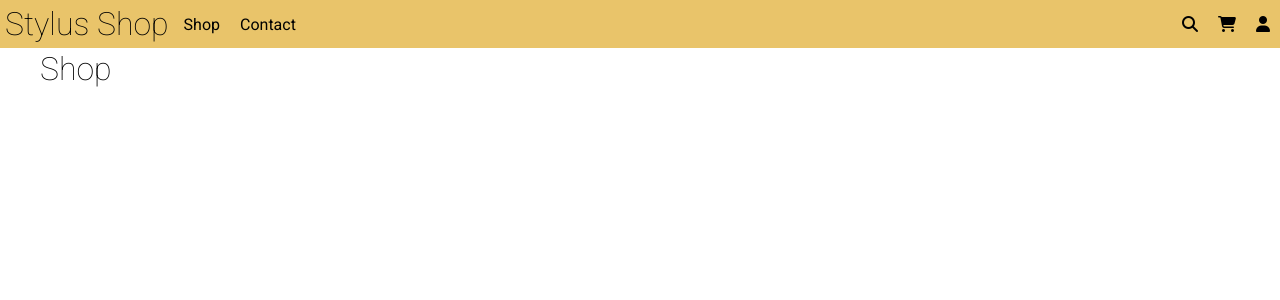
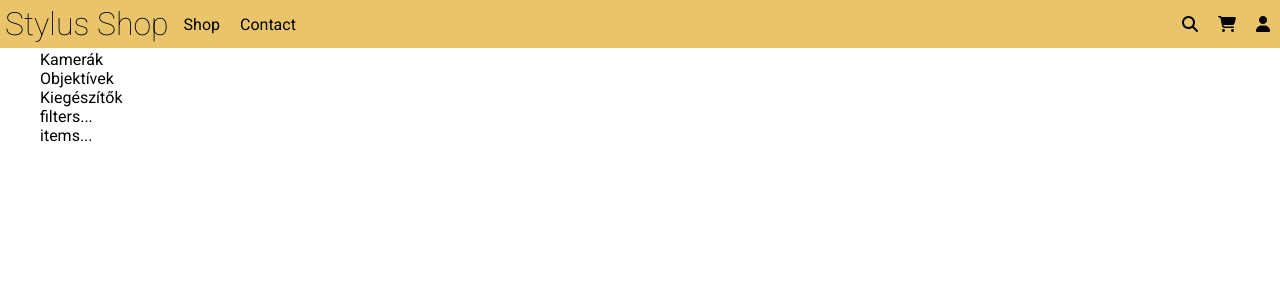
Before and after one commit to robertvari/StylusShop, a React (Create React App) app in the folder stylus_gui/: page /shop in a window 1280 px wide. Shown: the top 300 px of the page. Built offline with nearby package versions, Linux system fonts and the light colour scheme; data requests are answered from the project's data file.

Commit message:
Category component .env

```diff
--- a/stylus_gui/src/components/Home.js
+++ b/stylus_gui/src/components/Home.js
@@ -5,11 +5,12 @@ import PostCard from "./home/PostCard";
 
 function Home(props) {
     const [posts, set_posts] = useState([])
+    const API_URL = process.env.REACT_APP_API_URL
 
     const fetch_items = () => {
         axios({
             method: "get",
-            url: "http://localhost:3001/home"
+            url: `${API_URL}/home`
         })
             .then(res => set_posts(res.data))
             .catch(err => console.log(err))
--- a/stylus_gui/src/components/Shop.js
+++ b/stylus_gui/src/components/Shop.js
@@ -1,8 +1,23 @@
 import React from 'react';
+import Categories from "./shop/Categories";
 
 function Shop(props) {
     return (
-        <h1>Shop</h1>
+        <div>
+            <Categories/>
+
+            <div className="shop-container">
+
+                <div className="filter-layout">
+                    filters...
+                </div>
+
+                <div className="shop-grid">
+                    items...
+                </div>
+            </div>
+
+        </div>
     );
 }
 
--- a/stylus_gui/src/components/home/ImageSlider.js
+++ b/stylus_gui/src/components/home/ImageSlider.js
@@ -4,11 +4,12 @@ import axios from "axios";
 function ImageSlider(props) {
     const [items, set_items] = useState([])
     const [counter, set_counter] = useState(0)
+    const API_URL = process.env.REACT_APP_API_URL
 
     const fetch_items = () => {
         axios({
             method: "get",
-            url: "http://localhost:3001/slideshow"
+            url: `${API_URL}/slideshow`
         })
             .then(res => set_items(res.data))
             .catch(err => console.log(err))
--- /dev/null
+++ b/stylus_gui/src/components/shop/Categories.js
@@ -0,0 +1,30 @@
+import React, {useState, useEffect} from 'react';
+import axios from "axios";
+
+function Categories(props) {
+    const [categories, set_categories] = useState([])
+    const API_URL = process.env.REACT_APP_API_URL
+
+    const fetch_items = () => {
+        axios({
+            method: "get",
+            url: `${API_URL}/categories`
+        })
+            .then(res => set_categories(res.data))
+            .catch(err => console.log(err))
+    }
+
+    useEffect(() =>{
+        fetch_items()
+    }, [])
+
+    return (
+        <div>
+            {
+                categories.map(category => <div>{category.name}</div>)
+            }
+        </div>
+    );
+}
+
+export default Categories;
```
Also changed, not shown: 2 other files (tests, documents, lock files or other folders).
